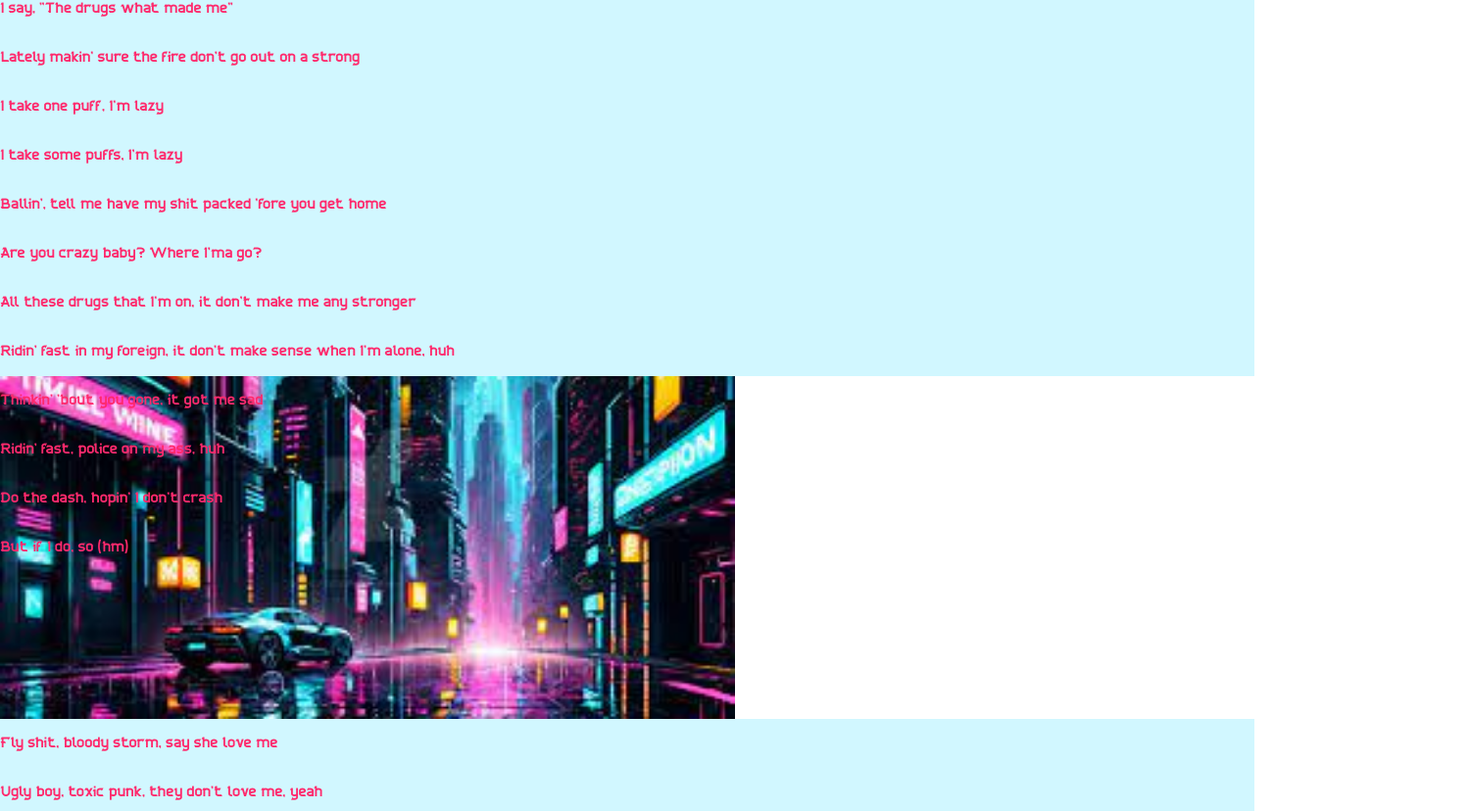
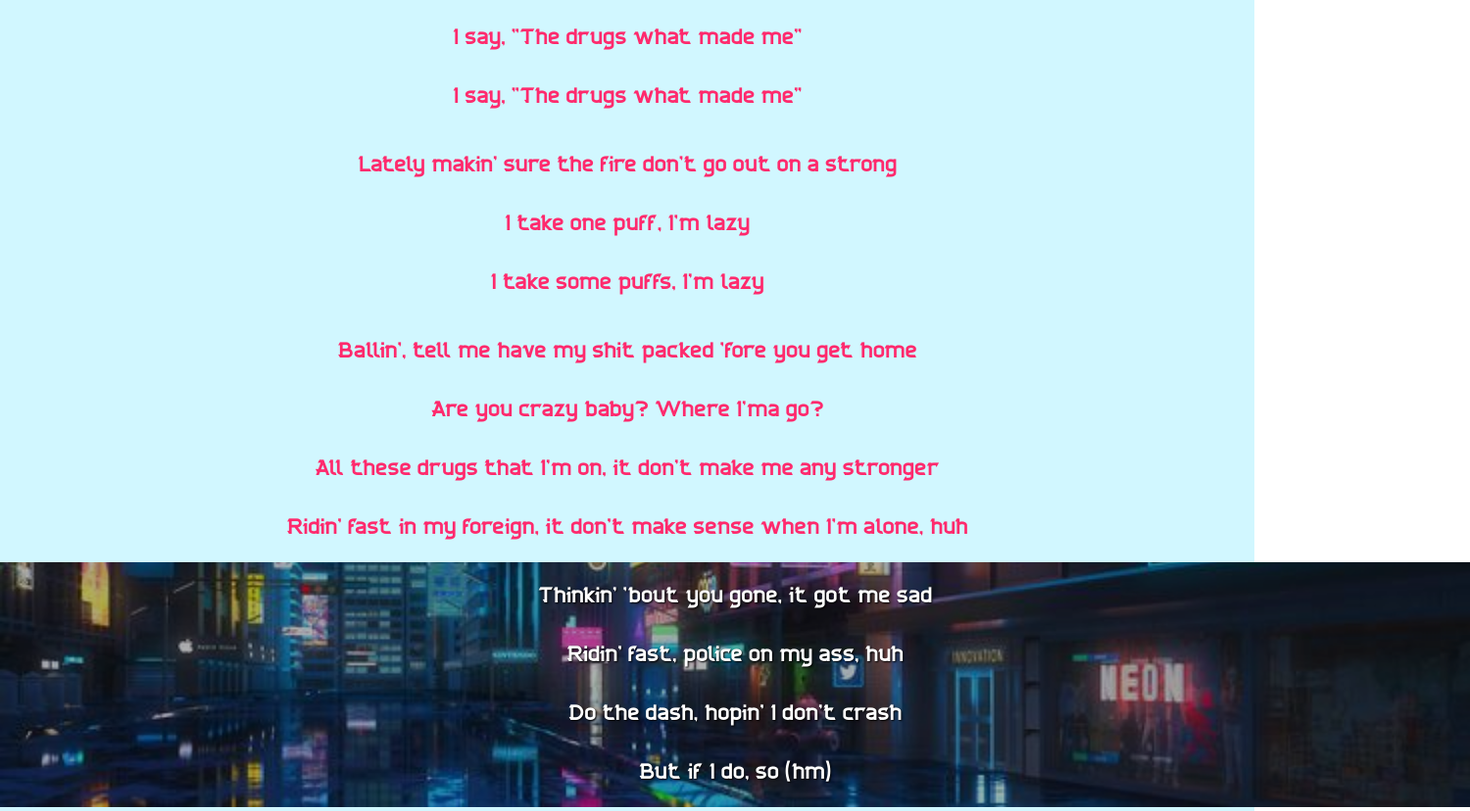
Before and after one commit to Dudu38fps/Projeto-Toxic-Punk, a plain HTML site: page index.html in a window 1280 px wide. Shown: the part 471-1299 px from the top of the page at 98% size, 1500 px wide, since content can reach past the window. Drawn offline with Linux system fonts and the light colour scheme.

Commit message:
algumas mudanças e aplicando efeito parallax

```diff
--- a/estilo/style.css
+++ b/estilo/style.css
@@ -47,19 +47,34 @@ header > h2 {
 section {
     background-color: #d1f7ff;
     color: #ff2a6d;
-    line-height: 50px;
+    line-height: 60px;
     font-family: 'cybertooth';
+
+}
+
+section > p {
+    font-size: 1.5em;
+    text-align: center;
+    padding: 5px;
 
 }
 
 section#Imagem {
     background-color: #d1f7ff;
-    background-image: url("../imagens/cyberpunk.jpg");
+    background-image: url("../imagens/cyber.jpg");
     background-size: cover;
     background-position: left bottom;
-    height: 350px;
-    width: 750px;
+
+    width: 1500px;
+    background-repeat: no-repeat;
+    background-attachment: fixed;
 }
+
+    section#Imagem > p {
+    background-color: rgba(0, 0, 0, 0.308);
+    color: rgb(255, 255, 255);
+    text-shadow: 1px 1px 2px black;
+    }
 
 footer {
     text-align: center;
```
Also changed, not shown: imagens/cyber.jpg (added).
